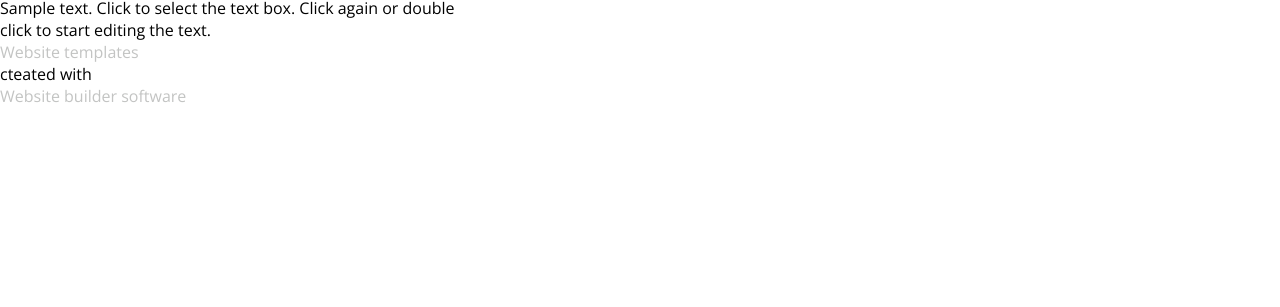
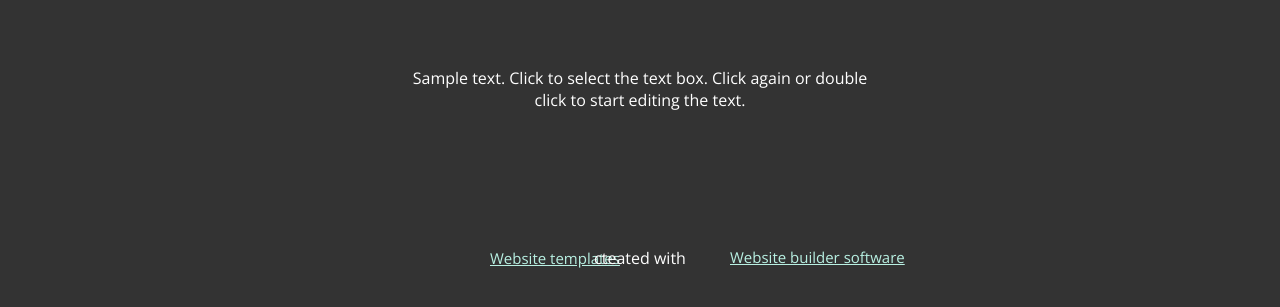
Before and after one commit to ksenia-kuksina/Main, a plain HTML site: page index.html in a window 1280 px wide. Shown: the part 5728-6035 px from the top of the page. Before the commit the page ends 5835 px from the top, so only its background shows below. Drawn offline with nearby package versions, Linux system fonts and the light colour scheme; files that its build step writes are made by us from their sources.

Commit message:
Update style.css

```diff
--- a/style.css
+++ b/style.css
@@ -1181,3 +1181,48 @@ ul {
   background-color: #3b3b3b;
   color: #fff;
 }
+
+/* FOOOTER */
+
+.u-sheet-3 {
+  box-sizing: border-box;
+  min-height: 350px;
+  pointer-events: none;
+  background-color: #333333;
+  color: #fff;
+}
+
+.u-text-17 {
+  text-align: center;
+  position: relative;
+  top: 70px;
+  font-size: 16px;
+}
+
+.website-templates {
+  background-color: #333333;
+}
+.u-link {
+  color: #b8f0e2;
+  position: relative;
+  top: -100px;
+  text-decoration: underline;
+  font-size: 15px;
+  margin-left: 490px;
+}
+
+.created-with {
+  color: #fff;
+  text-align: center;
+  top: -122px;
+  position: relative;
+}
+
+.website-builder-software {
+  color: #b8f0e2;
+  position: relative;
+  top: -145px;
+  text-decoration: underline;
+  font-size: 15px;
+  margin-left: 730px;
+}
```
